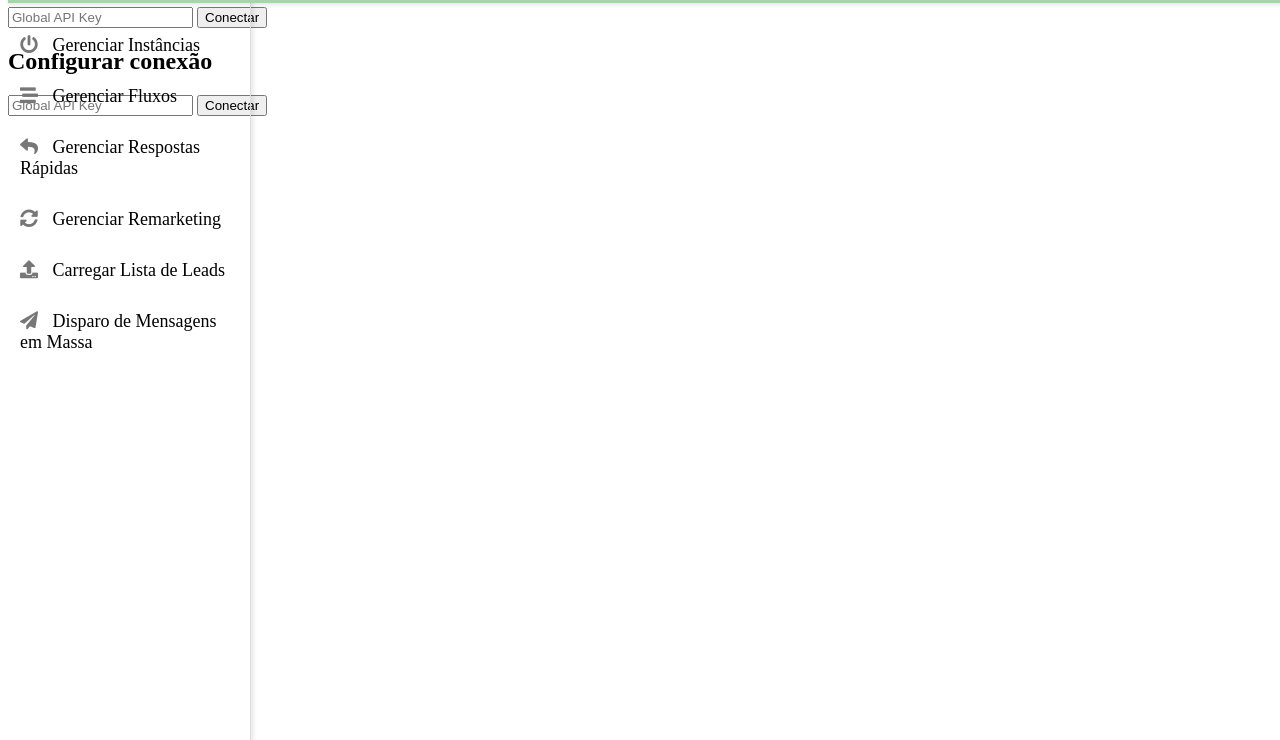
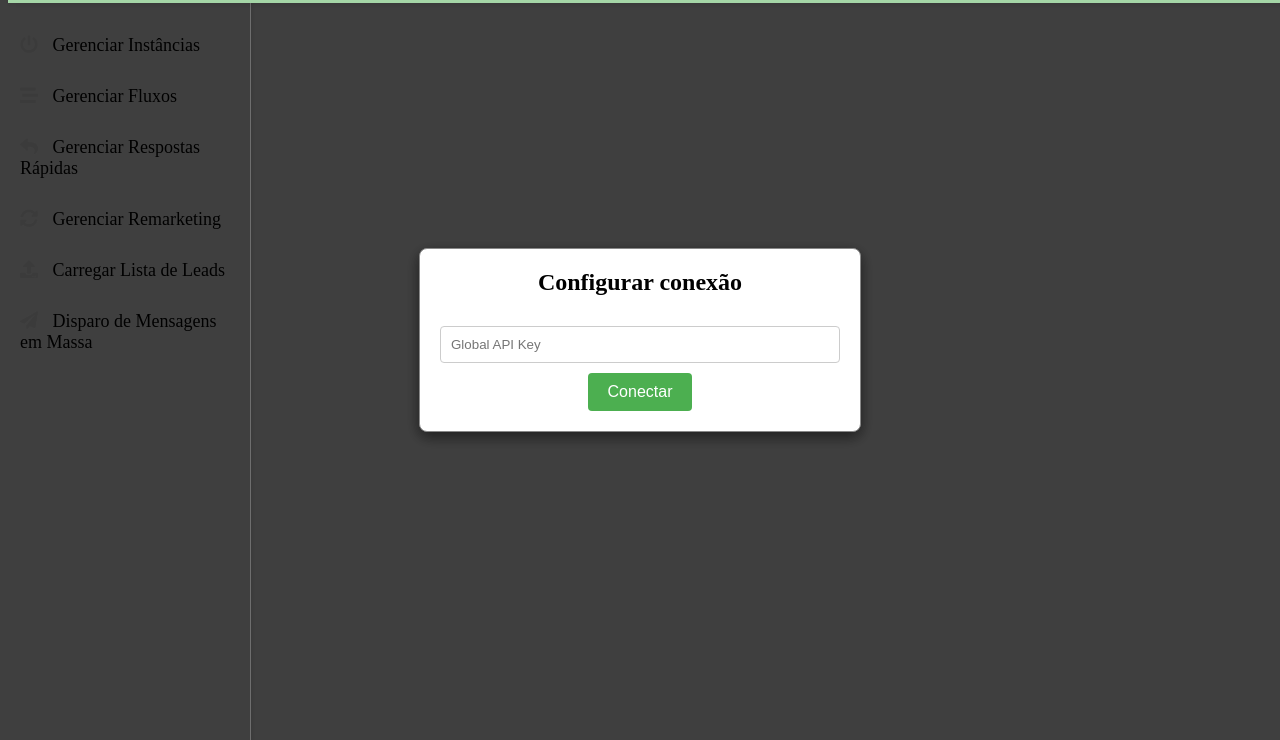
Before and after one commit to JohnnyLove777/johnnyzap-classic, a website: page public/index.html in a window 1280 px wide. Shown: the part 60-800 px from the top of the page. Drawn offline with Linux system fonts and the light colour scheme; no server answers.

Commit message:
login modal

```diff
--- a/public/index.css
+++ b/public/index.css
@@ -716,6 +716,60 @@ body.dark #closeModal {
     margin-top: 20px;
 }
 
+/* Adicione este CSS ao seu arquivo de estilo existente (index.css) */
+
+.modal {
+    display: flex; /* Use flexbox para centralizar */
+    justify-content: center;
+    align-items: center;
+    position: fixed;
+    z-index: 1;
+    left: 0;
+    top: 0;
+    width: 100%;
+    height: 100%;
+    overflow: auto;
+    background-color: rgba(0,0,0,0.5); /* Cor de fundo semitransparente */
+}
+
+.modal-content {
+    background-color: #fff;
+    border-radius: 8px;
+    padding: 20px;
+    border: 1px solid #888;
+    width: 80%;
+    max-width: 400px;
+    box-shadow: 0 5px 15px rgba(0,0,0,0.3);
+    text-align: center;
+}
+
+.modal-content h2 {
+    margin-top: 0;
+    font-size: 1.5em;
+}
+
+input[type=password] {
+    width: calc(100% - 22px);
+    padding: 10px;
+    margin: 10px 0;
+    border: 1px solid #ccc;
+    border-radius: 4px;
+}
+
+button {
+    background-color: #4CAF50;
+    color: white;
+    padding: 10px 20px;
+    border: none;
+    border-radius: 4px;
+    cursor: pointer;
+    font-size: 16px;
+}
+
+button:hover {
+    background-color: #45a049;
+}
+
 .error-message {
     color: red;
     display: none;
```
